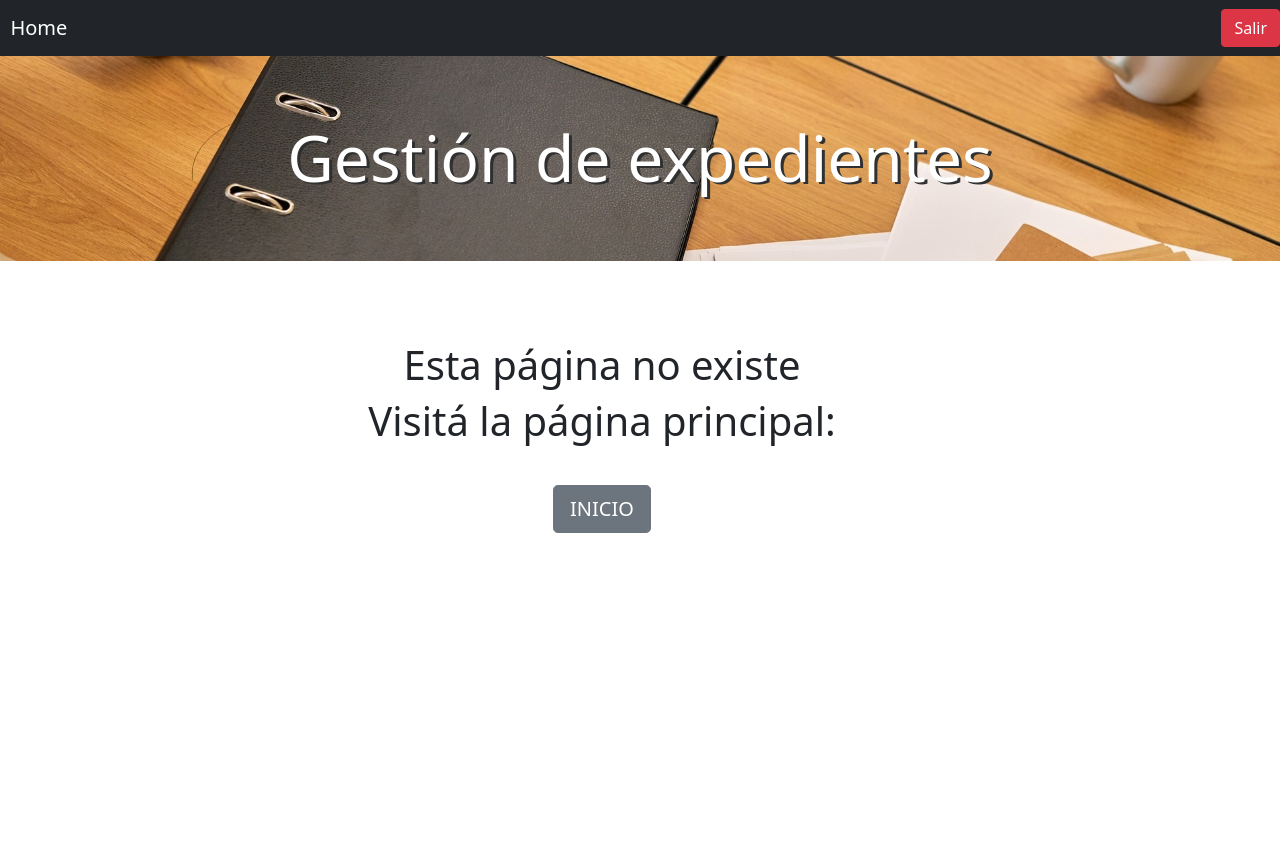
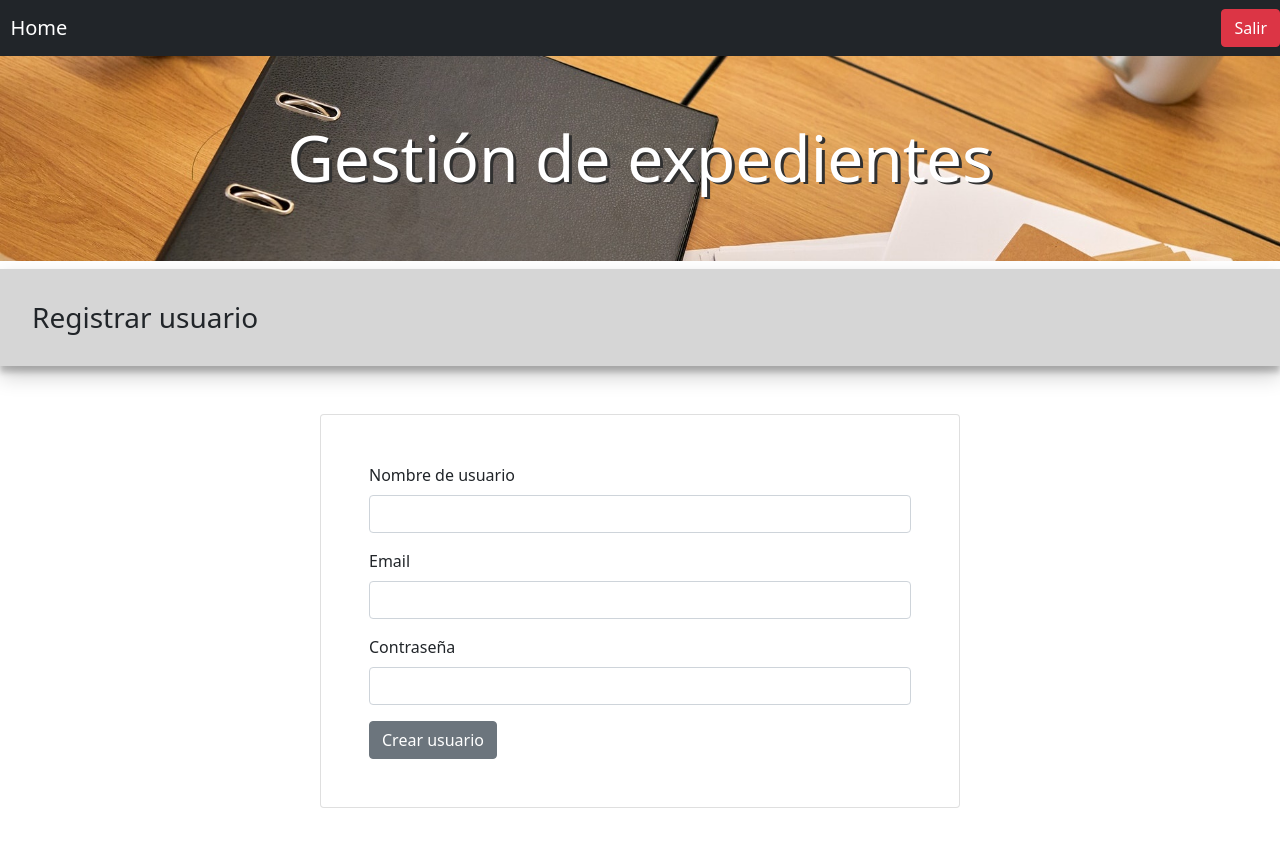
Before and after one commit to ani-ferreira/expedientes, a React (Create React App) app in the folder client/: page /register in a window 1280 px wide. Shown: the top 846 px of the page. Before the commit the page ends 800 px from the top, so only its background shows below. Built offline with nearby package versions, Linux system fonts and the light colour scheme; sample sign-in values are in the browser's storage.

Commit message:
Created registration components

```diff
--- a/client/src/App.js
+++ b/client/src/App.js
@@ -9,6 +9,8 @@ import StepsList from './components/Folders/StepsList';
 import NotFound from './pages/NotFound';
 import Login from './pages/Login';
 import Layout from './components/Layout';
+import Admin from './pages/Admin';
+import Register from './pages/Register';
 
 const App = () => {
   return (
@@ -24,6 +26,8 @@ const App = () => {
           <Route path="/edit/:id" element={<EditPost />} />
           <Route path="/folders" element={<Folders />} exact />
           <Route path="/folders/:folderlist" element={<StepsList />} />
+          <Route path="/admin" element={<Admin />} />
+          <Route path="/register" element={<Register />} />
         </Route>
         {/* catch all */}
         <Route path="*" element={<NotFound />} />
--- /dev/null
+++ b/client/src/pages/Admin.js
@@ -0,0 +1,22 @@
+import React from 'react';
+import { Link } from 'react-router-dom';
+
+const Admin = () => {
+  return (
+    <>
+      <h3 className="banner">Panel de administración</h3>
+
+      <div>
+        <ul className="text-center">
+          <li>
+            <Link to="/register" className="btn btn-secondary btn-lg mt-5">
+              Registrar nuevo usuario
+            </Link>
+          </li>
+        </ul>
+      </div>
+    </>
+  );
+};
+
+export default Admin;
--- /dev/null
+++ b/client/src/pages/Register.js
@@ -0,0 +1,89 @@
+import React from 'react';
+import { Card } from 'react-bootstrap';
+import { useState } from 'react';
+
+const Register = () => {
+  const [data, setData] = useState({
+    username: '',
+    email: '',
+    password: '',
+  });
+
+  let message = '';
+
+  const inputHandler = (e) => {
+    let userInput = { ...data };
+    userInput[e.target.name] = e.target.value;
+    setData(userInput);
+  };
+
+  function submitHandler(e) {
+    e.preventDefault();
+    console.log(data);
+  }
+
+  return (
+    <>
+      <h3 className="banner">Registrar usuario</h3>
+      <Card className="w-50 mt-5 mb-5  p-5 container">
+        <form
+          onSubmit={(e) => {
+            submitHandler(e);
+          }}
+        >
+          <div className="mb-3">
+            <label htmlFor="username" className="form-label">
+              Nombre de usuario
+            </label>
+            <input
+              type="text"
+              autoComplete="off"
+              className="form-control"
+              name="username"
+              value={data.username}
+              onChange={(e) => {
+                inputHandler(e);
+              }}
+              required
+            />
+          </div>
+          <div className="mb-3">
+            <label htmlFor="email" className="form-label">
+              Email
+            </label>
+            <input
+              type="email"
+              autoComplete="off"
+              className="form-control"
+              name="email"
+              value={data.email}
+              onChange={(e) => {
+                inputHandler(e);
+              }}
+              required
+            />
+          </div>
+          <div className="mb-3">
+            <label htmlFor="password" className="form-label">
+              Contraseña
+            </label>
+            <input
+              type="password"
+              className="form-control"
+              name="password"
+              value={data.password}
+              onChange={(e) => {
+                inputHandler(e);
+              }}
+              required
+            />
+          </div>
+          <span className="d-block mb-3 text-danger">{message}</span>
+          <button className="btn btn-secondary">Crear usuario</button>
+        </form>
+      </Card>
+    </>
+  );
+};
+
+export default Register;
```
